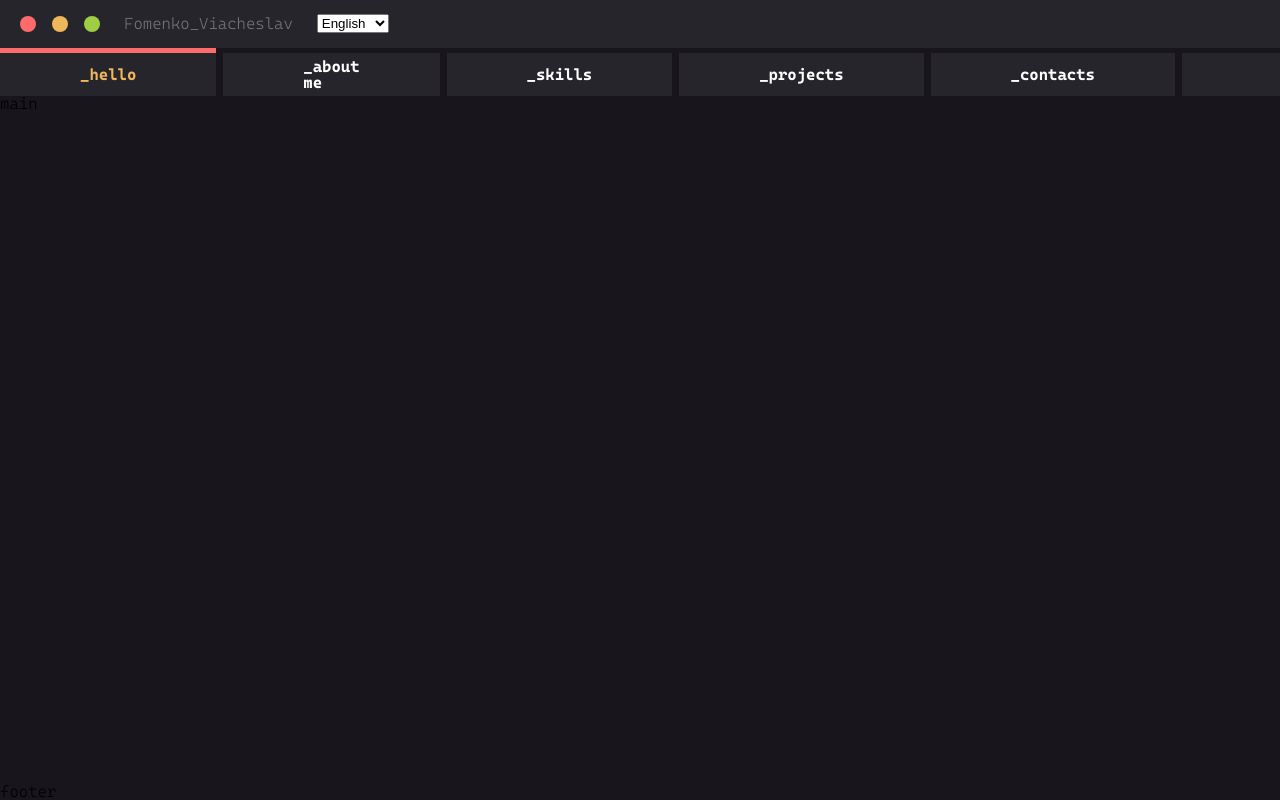
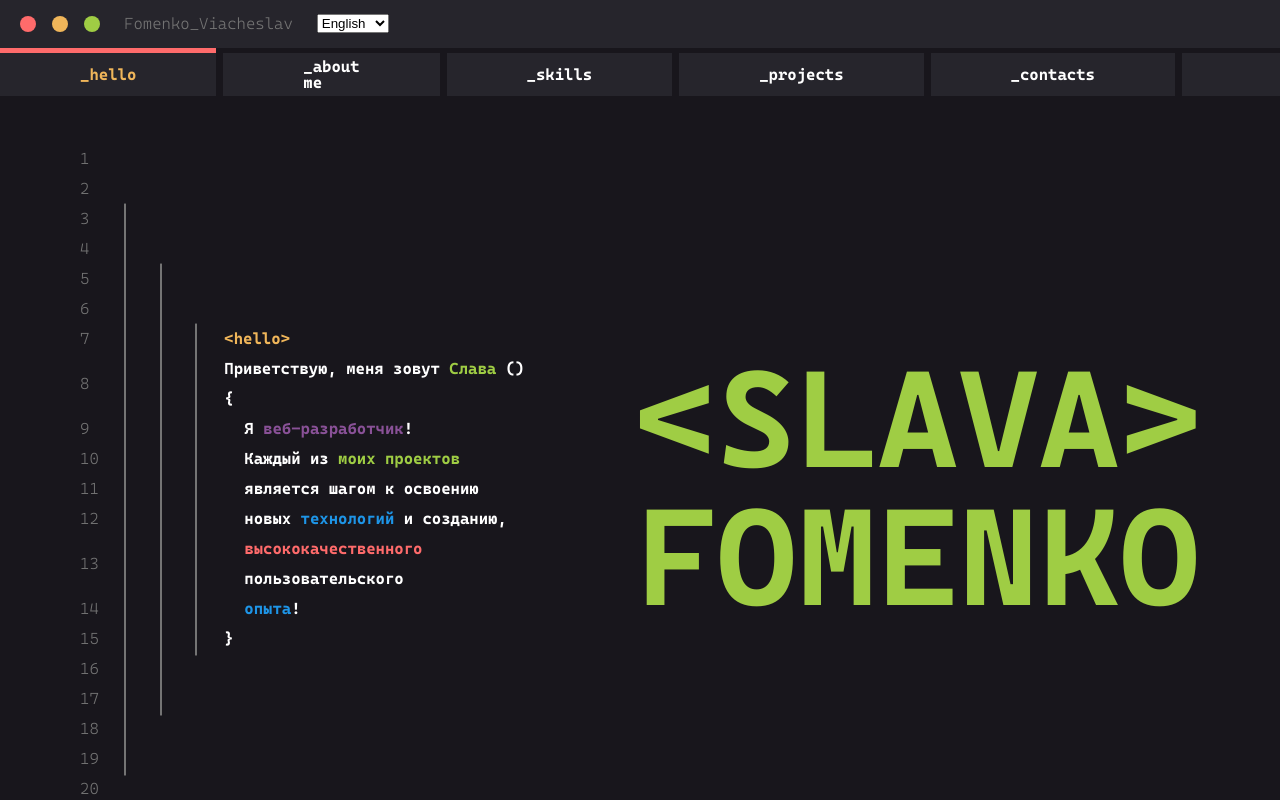
Before and after one commit to SlavaFomenko/Portfolio, a website: page index.html in a window 1280 px wide. Drawn offline with Linux system fonts and the light colour scheme.

Commit message:
[FEATURE] add part of the content on the main section add welcome text

```diff
--- a/index.html
+++ b/index.html
@@ -6,6 +6,8 @@
     <link rel="stylesheet" href="./styles/style.css">
 		<script defer src='./scripts/selectLanguage.js'></script>
 		<script defer src="./scripts/tabAnimation.js"></script>
+
+
 </head>
 <body>
     <div class="wrapper">
@@ -51,11 +53,22 @@
 						</div>
         </header>
         <main>
-            main
+            <section class='hello_section'>
+							<div class="code">
+							</div>
+							<div class="big_text">
+								<h1>&ltSLAVA&gt<br>FOMENKO</h1>
+							</div>
+						</section>
+						<section>2</section>
+						<section>3</section>
+						<section>4</section>
+						<section>5</section>
         </main>
         <footer>
             footer
         </footer>
     </div>
+		<script src="./scripts/codeText.js"></script>
 </body>
 </html>
--- /dev/null
+++ b/scripts/codeText.js
@@ -0,0 +1,127 @@
+const wordsArrayRu = ['<span class="yellow">&lthello&gt</span>','Приветствую, меня зовут <span class="green">Слава</span> (){','Я','<span class="purple">веб-разработчик</span>!','Каждый','из','<span class="green">моих</span>','<span class="green">проектов</span>','является','шагом','к','освоению','новых','<span class="blue">технологий</span>','и','созданию,','<span class="coral">высококачественного</span>','пользовательского','<span class="blue">опыта</span>!','}'
+];
+
+const wordsArrayEn = ['<span class="yellow">&lthello&gt</span>','Welcome, my name is <span class="green">Slava</span> (){','I','am','a','<span class="purple">web-developer</span>!','Each','of','<span class="green">my</span>','<span class="green">projects</span>','is','a','step','towards','mastering','new','<span class="blue">technologies</span>','and','creating,','a','<span class="coral">high-quality</span>','user','<span class="blue">experience</span>!','}'];
+
+window.addEventListener('resize',()=>addContentToCodeBlock(15))
+
+window.addEventListener('storage', function(event) {
+	addContentToCodeBlock(15)
+});
+
+
+function addContentToCodeBlock(size) {
+	const codeBlock = [...document.getElementsByClassName('code')][0]
+	codeBlock.innerHTML=''
+
+	let codeLenght = size
+
+	const text = ' <hello> Hello, my name is Khanil() {I am a web-developer and creator of Hars Web Studio I have more than 100 projects using modern technologies and design }';
+
+	const wordsArray = []
+	if (localStorage.getItem('language') === 'en') {
+		wordsArray.push(...wordsArrayEn)
+	} else {
+		wordsArray.push(...wordsArrayRu)
+	}
+
+
+	for (let i = 0; i < codeLenght; i++) {
+		// debugger
+		const lineNumber = document.createElement('span');
+		lineNumber.classList.add('line_number')
+		lineNumber.textContent =  `${i+1}`;
+
+		codeBlock.appendChild(lineNumber);
+		const line1 = document.createElement('div')
+		const line2 = document.createElement('div')
+		const line3 = document.createElement('div')
+		const empty = document.createElement('div')
+		const empty2 = document.createElement('div')
+		const empty3 = document.createElement('div')
+		const textSpan = document.createElement('span')
+		line1.classList.add('code_line')
+		line2.classList.add('code_line')
+		line3.classList.add('code_line')
+		textSpan.classList.add('text')
+
+		if(i <= 1 || i >= (codeLenght-2)){
+			codeBlock.appendChild(empty);
+		} else {
+			codeBlock.appendChild(line1);
+		}
+
+		if(i <= 3 || i >= (codeLenght-4)){
+			codeBlock.appendChild(empty2);
+		} else {
+			codeBlock.appendChild(line2);
+		}
+		if(wordsArray.length!==0 && i >= (codeLenght-6)){
+			codeLenght++;
+		}
+		if (lineNumber.textContent === `1`) {
+			lineNumber.classList.add('first')
+		}
+		if (`${i+1}` === `${codeLenght}`) {
+			lineNumber.classList.add('last')
+		}
+
+		if(i < 6 || i >= (codeLenght-6)){
+			codeBlock.appendChild(empty3);
+		} else {
+			codeBlock.appendChild(line3);
+
+			codeBlock.appendChild(textSpan)
+
+			let str = '';
+
+			if (wordsArray[0]==='<span class="yellow">&lthello&gt</span>' ){
+				str += wordsArray.shift()
+				textSpan.innerHTML = '<span class="yellow">&lthello&gt</span>'
+				continue
+			}
+			if (wordsArray[0] === 'Welcome, my name is <span class="green">Slava</span> (){' || wordsArray[0]=== 'Приветствую, меня зовут <span class="green">Слава</span> (){'){
+				str += wordsArray.shift()
+				textSpan.innerHTML = str
+				continue
+			}
+			if(wordsArray[0] === '}'){
+				textSpan.innerHTML = wordsArray.shift()
+				continue
+			}
+			do{
+
+				if(wordsArray.length === 0 ){
+					break
+				}
+				str += wordsArray.shift() + ' '
+
+				if(wordsArray[0]==='Каждый' || wordsArray[0]==='Each'){
+					break
+				}
+
+			}while(textSpan.offsetWidth > getTextWidth(str) && wordsArray[0] !== '}')
+				textSpan.innerHTML = str
+				textSpan.classList.add('inner_code')
+			}
+
+			codeBlock.appendChild(textSpan)
+
+		}
+		console.log(lineNumber.innerText );
+
+
+	}
+
+addContentToCodeBlock(15)
+
+function getTextWidth(text, font = '16px Cascadia Code') {
+  const canvas = document.createElement('canvas');
+  const context = canvas.getContext('2d');
+  context.font = font;
+  const plainText = text.replace(/<\/?[^>]+>/gi, '');
+  const width = context.measureText(plainText).width;
+  return width + 150;
+}
+
+// export const addContentToCodeBlockFunk = addContentToCodeBlock
--- a/scripts/selectLanguage.js
+++ b/scripts/selectLanguage.js
@@ -1,4 +1,6 @@
 function select_language(language) {
+	localStorage.setItem('language', language);
+	window.dispatchEvent( new Event('storage') ) // <-----
 	document.querySelectorAll('[lang]').forEach(function (element) {
 			if (element.getAttribute('lang') === language) {
 					element.classList.add('active');
--- a/scss/_header.scss
+++ b/scss/_header.scss
@@ -7,6 +7,8 @@ header{
   height: 6rem;
 
   position: fixed;
+
+  z-index: 999;
 
   display: flex;
   flex-direction: column;
--- /dev/null
+++ b/scss/_hello-section.scss
@@ -0,0 +1,86 @@
+@import "variables";
+
+.hello_section{
+	padding: 5rem 9rem;
+
+	display: flex;
+	justify-content: space-between;
+	align-items: center;
+
+
+}
+
+.code{
+	width: 40%;
+	height: auto;
+
+	display: grid;
+
+	grid-template-columns: 6% repeat(3, 8%) 70%;
+	line-height: 1.875rem;
+	align-items: center;
+	.line_number{
+		color: $light-gray;
+	}
+	.first{
+
+	}
+
+	.last{
+
+	}
+
+	.code_line {
+		width: .125rem;
+		height: 95%;
+		background-color: $light-gray;
+		margin: auto;
+		transform: scaleY(110%)
+	}
+
+	.text{
+		padding-left: .625rem;
+		width: 100%;
+		font-weight: 600;
+		// text-wrap: nowrap;
+
+		.purple{
+			color: $purple;
+		}
+		.green{
+			color: $light-green;
+		}
+		.yellow{
+			color: $yellow;
+		}
+		.blue{
+			color: $sky-blue;
+		}
+		.coral{
+			color: $coral;
+		}
+	}
+	.inner_code{
+		padding-left: 1.875rem;
+	}
+}
+
+.big_text{
+	width: 50%;
+	display: flex;
+	justify-content: center;
+	align-items: end;
+	flex-direction: column;
+
+	h1{
+		font-size:calc(12vw - 1rem);
+		font-weight: 900;
+		color: $light-green;
+	}
+}
+
+@media screen and (max-width: 1350px) {
+	.hello_section{
+		padding: 3rem 5rem;
+	}
+}
--- a/scss/_main.scss
+++ b/scss/_main.scss
@@ -1,3 +1,17 @@
+@import "hello-section";
+
 main{
   flex: 1 0 auto;
+
+  width: 100%;
+  height: 100%;
+  margin-top: 6rem;
+
+
+  section{
+    color: white;
+    width: 100%;
+    min-height: calc(100vh - 6rem);
+    height: auto;
+  }
 }
--- a/scss/index.scss
+++ b/scss/index.scss
@@ -17,9 +17,17 @@
 
 html, body {
   height: 100%;
-  width: 100%;
-  overflow: hidden;
+  width: 100vw;
+  overflow-x: hidden;
   scroll-behavior: smooth;
+  background-color: $dark-gray;
+  scrollbar-width: none;
+  -ms-overflow-style: none;
+
+  &::-webkit-scrollbar {
+    width: 0;
+    height: 0;
+  }
 }
 
 .wrapper {
@@ -28,6 +36,4 @@ html, body {
   flex-direction: column;
   min-height: 100vh;
   font-family: "Cascadia Code", sans-serif;
-
-  background-color: $dark-gray;
 }
```
Also changed, not shown: styles/style.css, 1 other file.
